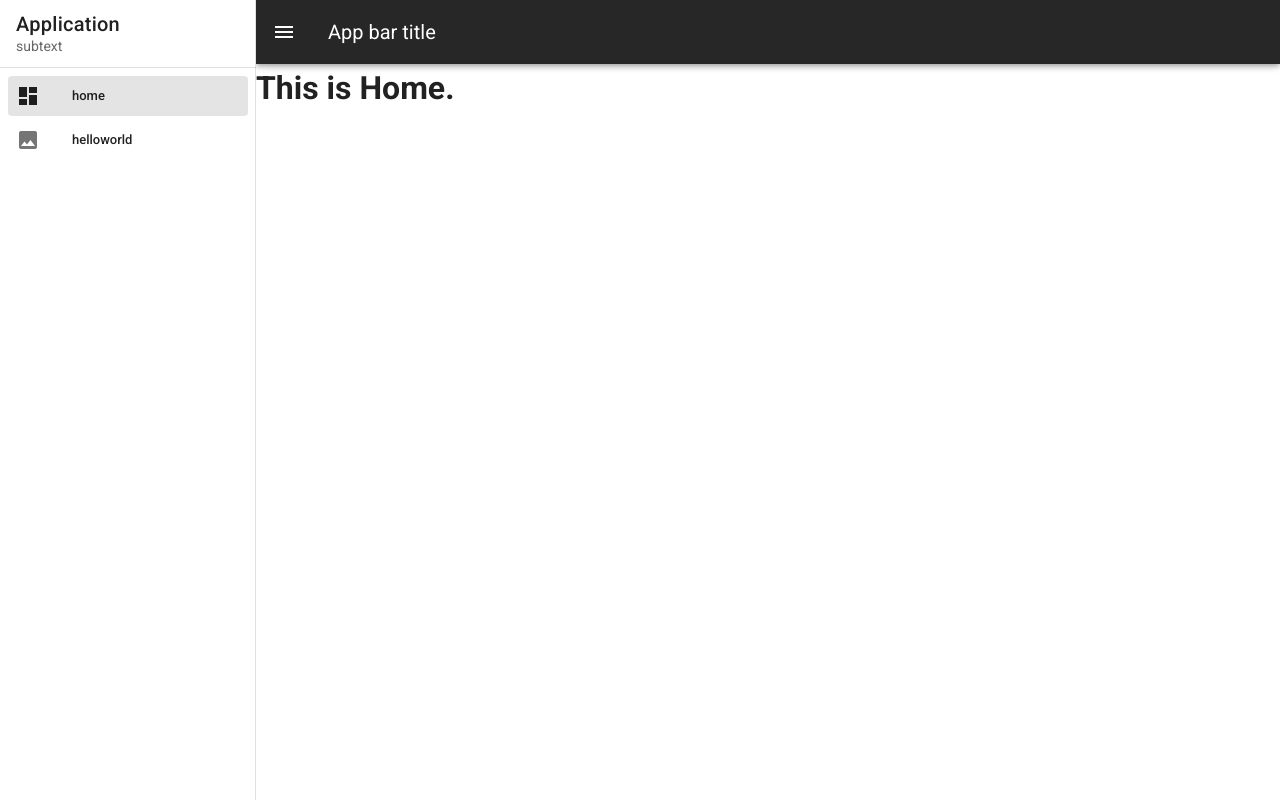
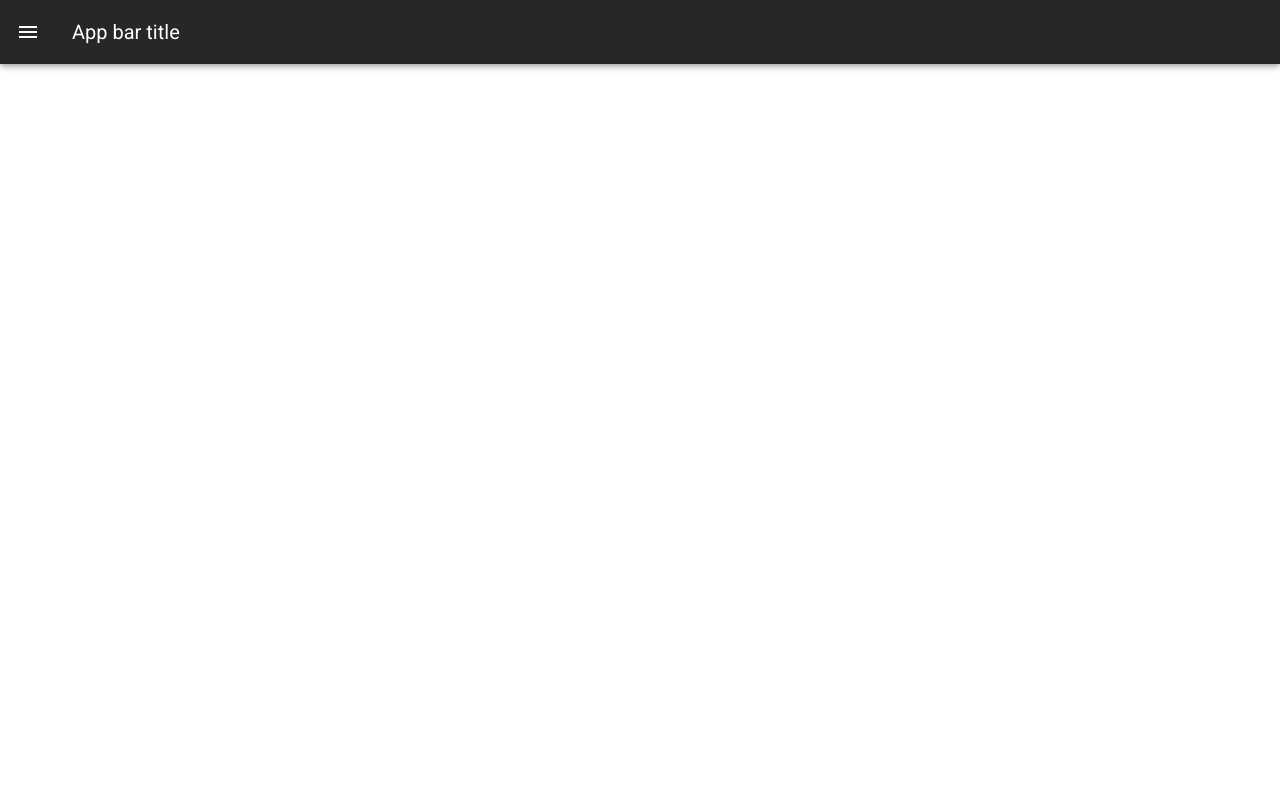
Before and after one commit to choisungwook/vuetify-practice, a Vue app: page / in a window 1280 px wide. Built offline with nearby package versions, Linux system fonts and the light colour scheme.

Commit message:
디폴트 레이아웃 #6

```diff
--- a/src/App.vue
+++ b/src/App.vue
@@ -1,51 +1,9 @@
 <template>
-  <v-app>
-    <v-app-bar app primary dark>
-      <v-app-bar-nav-icon @click="drawer = !drawer"></v-app-bar-nav-icon>
-      <v-toolbar-title>App bar title</v-toolbar-title>
-      <v-spacer></v-spacer>
-    </v-app-bar>
-
-    <v-navigation-drawer app v-model="drawer">
-      <v-list-item>
-        <v-list-item-content>
-          <v-list-item-title class="text-h6"> Application </v-list-item-title>
-          <v-list-item-subtitle> subtext </v-list-item-subtitle>
-        </v-list-item-content>
-      </v-list-item>
-
-      <v-divider></v-divider>
-
-      <v-list dense nav>
-        <v-list-item v-for="item in items" :key="item.title" link :to="item.to">
-          <v-list-item-icon>
-            <v-icon>{{ item.icon }}</v-icon>
-          </v-list-item-icon>
-
-          <v-list-item-content>
-            <v-list-item-title>{{ item.title }}</v-list-item-title>
-          </v-list-item-content>
-        </v-list-item>
-      </v-list>
-    </v-navigation-drawer>
-
-    <v-main>
-      <router-view />
-    </v-main>
-  </v-app>
+  <router-view />
 </template>
 
 <script>
 export default {
   name: "App",
-
-  data: () => ({
-    items: [
-      { title: "home", icon: "mdi-view-dashboard", to: "/" },
-      { title: "helloworld", icon: "mdi-image", to: "/helloworld" },
-    ],
-    right: null,
-    drawer: true,
-  }),
 };
 </script>
--- /dev/null
+++ b/src/layouts/default/Index.vue
@@ -0,0 +1,53 @@
+<template>
+  <v-app>
+    <v-app-bar app primary dark>
+      <v-app-bar-nav-icon @click="drawer = !drawer"></v-app-bar-nav-icon>
+      <v-toolbar-title>App bar title</v-toolbar-title>
+      <v-spacer></v-spacer>
+    </v-app-bar>
+
+    <v-navigation-drawer app v-model="drawer">
+      <v-list-item>
+        <v-list-item-content>
+          <v-list-item-title class="text-h6"> Application </v-list-item-title>
+          <v-list-item-subtitle> subtext </v-list-item-subtitle>
+        </v-list-item-content>
+      </v-list-item>
+
+      <v-divider></v-divider>
+
+      <v-list dense nav>
+        <v-list-item v-for="item in items" :key="item.title" link :to="item.to">
+          <v-list-item-icon>
+            <v-icon>{{ item.icon }}</v-icon>
+          </v-list-item-icon>
+
+          <v-list-item-content>
+            <v-list-item-title>{{ item.title }}</v-list-item-title>
+          </v-list-item-content>
+        </v-list-item>
+      </v-list>
+    </v-navigation-drawer>
+
+    <v-main>
+      <v-container fluid>
+        <router-view />
+      </v-container>
+    </v-main>
+  </v-app>
+</template>
+
+<script>
+export default {
+  name: "DefaultLayout",
+
+  data: () => ({
+    items: [
+      { title: "home", icon: "mdi-view-dashboard", to: "/" },
+      { title: "helloworld", icon: "mdi-image", to: "/helloworld" },
+    ],
+    right: null,
+    drawer: false,
+  }),
+};
+</script>
```
Also changed, not shown: src/router/index.js (+15 -3 lines).
